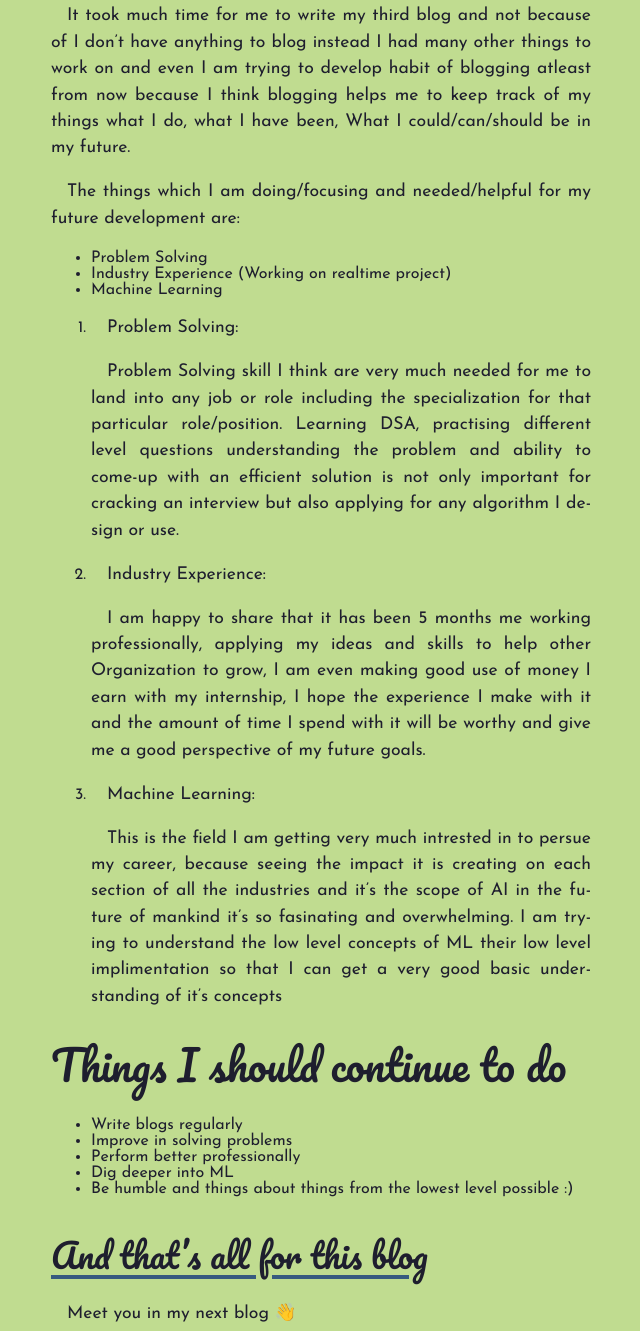
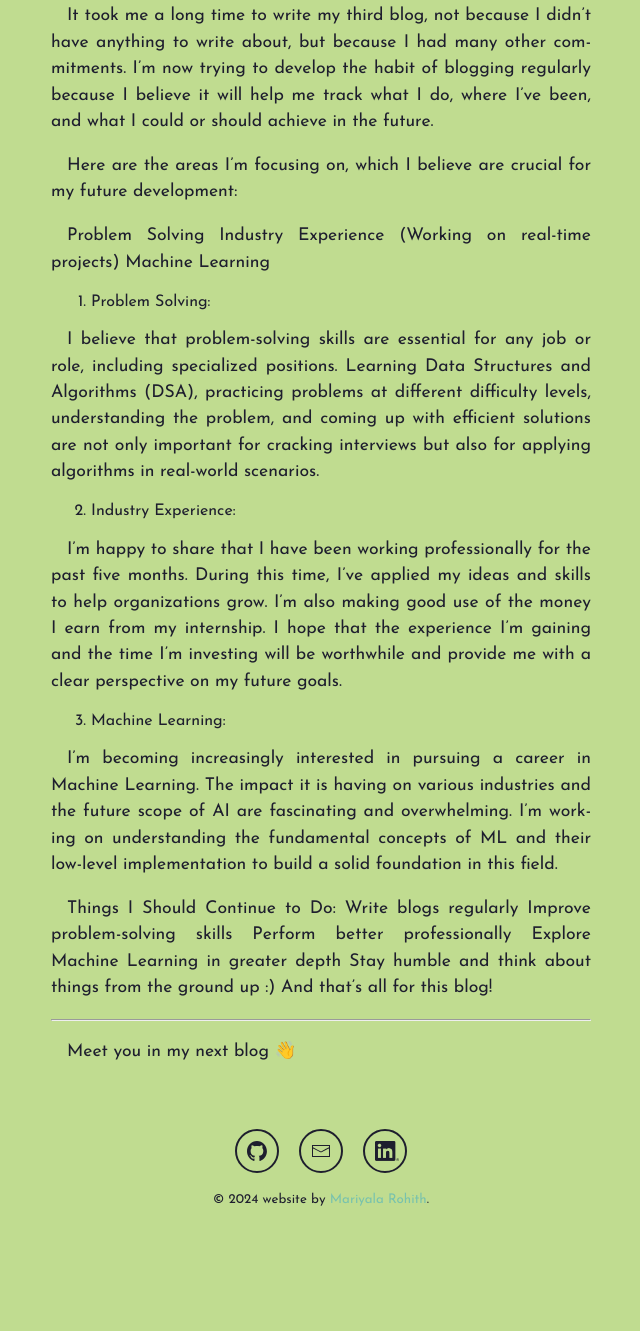
Before and after one commit to mrohith29/portfolio, an Astro site: page /blogs/blog-3 in a window 1280 px wide. Shown: the part 180-1511 px from the top of the page, without its empty margins (319-959 px from the left). After the commit the page ends 1451 px from the top, so only its background shows below. Built offline with nearby package versions, Linux system fonts and the light colour scheme; Astro itself is replaced by a stand-in of ours.

Commit message:
corrections

```diff
--- a/src/content/blogs/blog-3.md
+++ b/src/content/blogs/blog-3.md
@@ -6,34 +6,33 @@ image:
     url: '/growth.png'
 ---
 
-It took much time for me to write my third blog and not because of I don't have anything to blog instead I had many other things to work on and even I am trying to develop habit of blogging atleast from now because I think blogging helps me to keep track of my things what I do, what I have been, What I could/can/should be in my future.
+It took me a long time to write my third blog, not because I didn't have anything to write about, but because I had many other commitments. I'm now trying to develop the habit of blogging regularly because I believe it will help me track what I do, where I've been, and what I could or should achieve in the future.
 
-The things which I am doing/focusing and needed/helpful for my future development are:
-- Problem Solving
-- Industry Experience (Working on realtime project)
-- Machine Learning
+Here are the areas I'm focusing on, which I believe are crucial for my future development:
 
+Problem Solving
+Industry Experience (Working on real-time projects)
+Machine Learning
 1) Problem Solving:
 
-    Problem Solving skill I think are very much needed for me to land into any job or role including the specialization for that particular role/position. Learning DSA, practising different level questions understanding the problem and ability to come-up with an efficient solution is not only important for cracking an interview but also applying for any algorithm I design or use.
+I believe that problem-solving skills are essential for any job or role, including specialized positions. Learning Data Structures and Algorithms (DSA), practicing problems at different difficulty levels, understanding the problem, and coming up with efficient solutions are not only important for cracking interviews but also for applying algorithms in real-world scenarios.
 
 2) Industry Experience:
 
-    I am happy to share that it has been 5 months me working professionally, applying my ideas and skills to help other Organization to grow, I am even making good use of money I earn with my internship, I hope the experience I make with it and the amount of time I spend with it will be worthy and give me a good perspective of my future goals.
+I'm happy to share that I have been working professionally for the past five months. During this time, I've applied my ideas and skills to help organizations grow. I'm also making good use of the money I earn from my internship. I hope that the experience I'm gaining and the time I'm investing will be worthwhile and provide me with a clear perspective on my future goals.
 
 3) Machine Learning:
 
-   This is the field I am getting very much intrested in to persue my career, because seeing the impact it is creating on each section of all the industries and it's the scope of AI in the future of mankind it's so fasinating and overwhelming. I am trying to understand the low level concepts of ML their low level implimentation so that I can get a very good basic understanding of it's concepts
+I'm becoming increasingly interested in pursuing a career in Machine Learning. The impact it is having on various industries and the future scope of AI are fascinating and overwhelming. I'm working on understanding the fundamental concepts of ML and their low-level implementation to build a solid foundation in this field.
+
+Things I Should Continue to Do:
+Write blogs regularly
+Improve problem-solving skills
+Perform better professionally
+Explore Machine Learning in greater depth
+Stay humble and think about things from the ground up :)
+And that's all for this blog!
 
 
-# Things I should continue to do
-
-- Write blogs regularly
-- Improve in solving problems
-- Perform better professionally
-- Dig deeper into ML
-- Be humble and things about things from the lowest level possible :)
-
-And that's all for this blog
 ---
 Meet you in my next blog 👋
```
